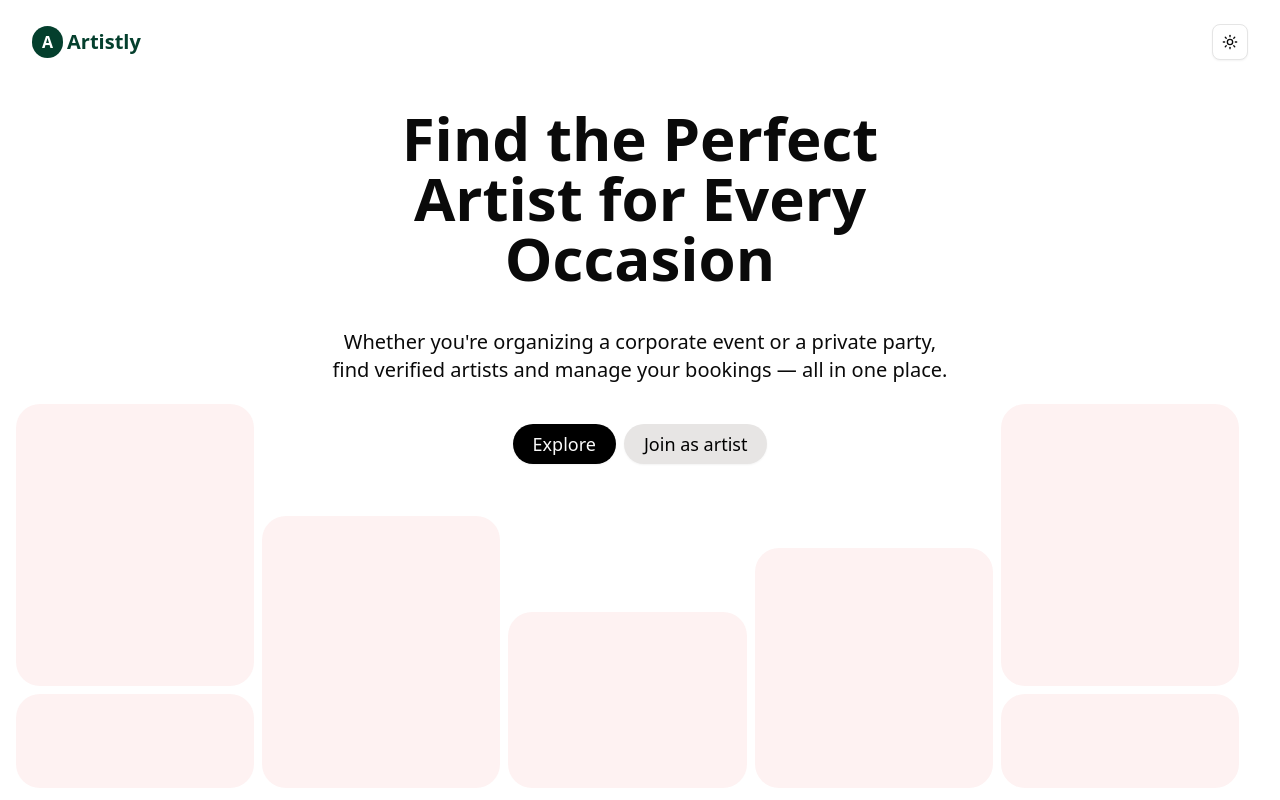
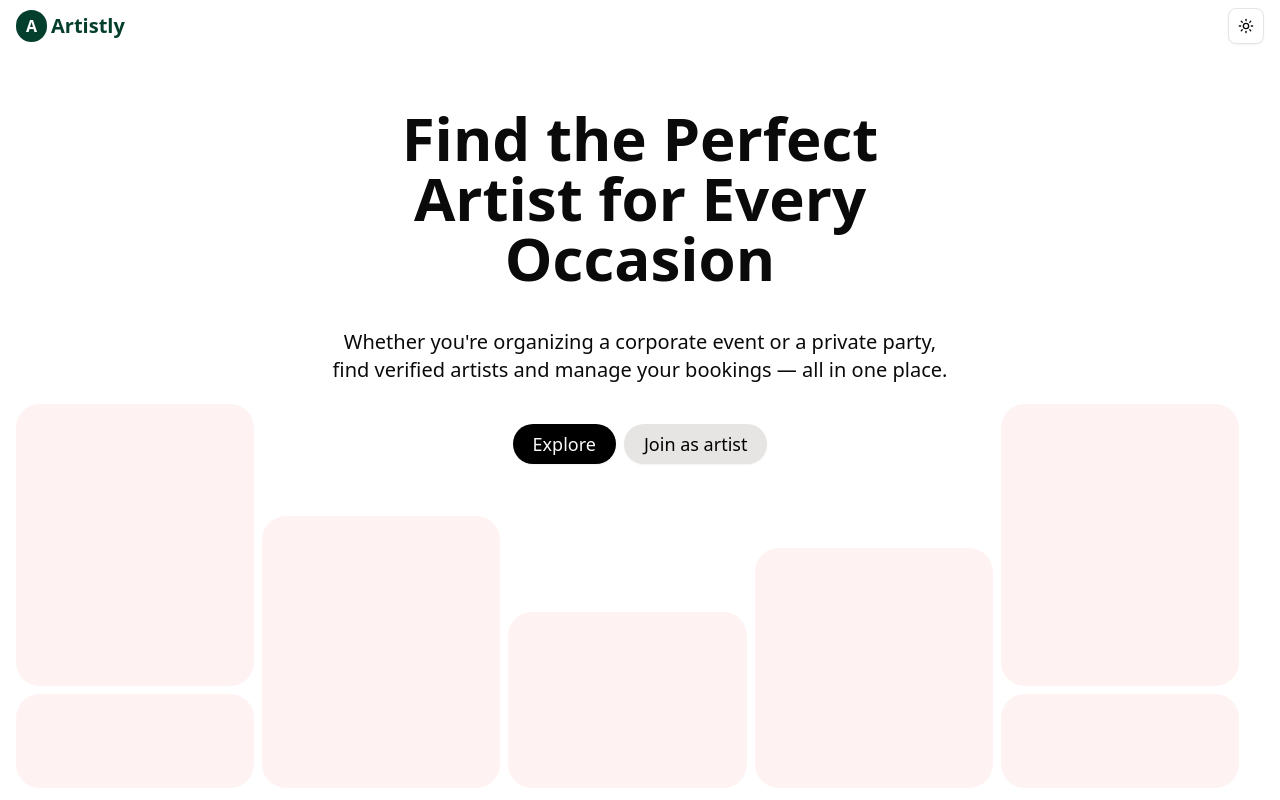
Before and after one commit to Abhinav-not-found/artistly-assignment, a Next.js app: page / in a window 1280 px wide. Shown: the top 800 px of the page. Built offline with nearby package versions, Linux system fonts and the light colour scheme.

Commit message:
fix: hydration error

```diff
--- a/src/app/layout.js
+++ b/src/app/layout.js
@@ -1,6 +1,7 @@
 import { Geist, Geist_Mono } from "next/font/google";
 import "./globals.css";
 import { ThemeProvider } from "@/components/theme-provider";
+import Navbar from "@/components/Navbar";
 
 const geistSans = Geist({
   variable: "--font-geist-sans",
@@ -24,11 +25,10 @@ export default function RootLayout({ children }) {
         className={`${geistSans.variable} ${geistMono.variable} antialiased`}
       >
         <ThemeProvider
-          attribute="class"
-          defaultTheme="system"
-          enableSystem
+
           disableTransitionOnChange
         >
+          <Navbar/>
           {children}
         </ThemeProvider>
       </body>
--- a/src/app/page.js
+++ b/src/app/page.js
@@ -2,13 +2,11 @@ import Footer from '@/components/home/Footer'
 import HeroSection from '@/components/home/HeroSection'
 import HowItWorksSection from '@/components/home/HowItWorksSection'
 import NumberSection from '@/components/home/NumberSection'
-import Navbar from '@/components/Navbar'
 import React from 'react'
 
 const HomePage = () => {
   return (
     <div className='p-4'>
-      <Navbar/>
       <HeroSection/>
       <NumberSection/>
       <HowItWorksSection/>
--- a/src/components/theme-provider.jsx
+++ b/src/components/theme-provider.jsx
@@ -3,9 +3,15 @@
 import * as React from "react"
 import { ThemeProvider as NextThemesProvider } from "next-themes"
 
-export function ThemeProvider({
-  children,
-  ...props
-}) {
-  return <NextThemesProvider {...props}>{children}</NextThemesProvider>
+export function ThemeProvider({ children, ...props }) {
+  return (
+    <NextThemesProvider
+      attribute="class"
+      defaultTheme="system"
+      enableSystem={true}
+      {...props}
+    >
+      {children}
+    </NextThemesProvider>
+  )
 }
```
